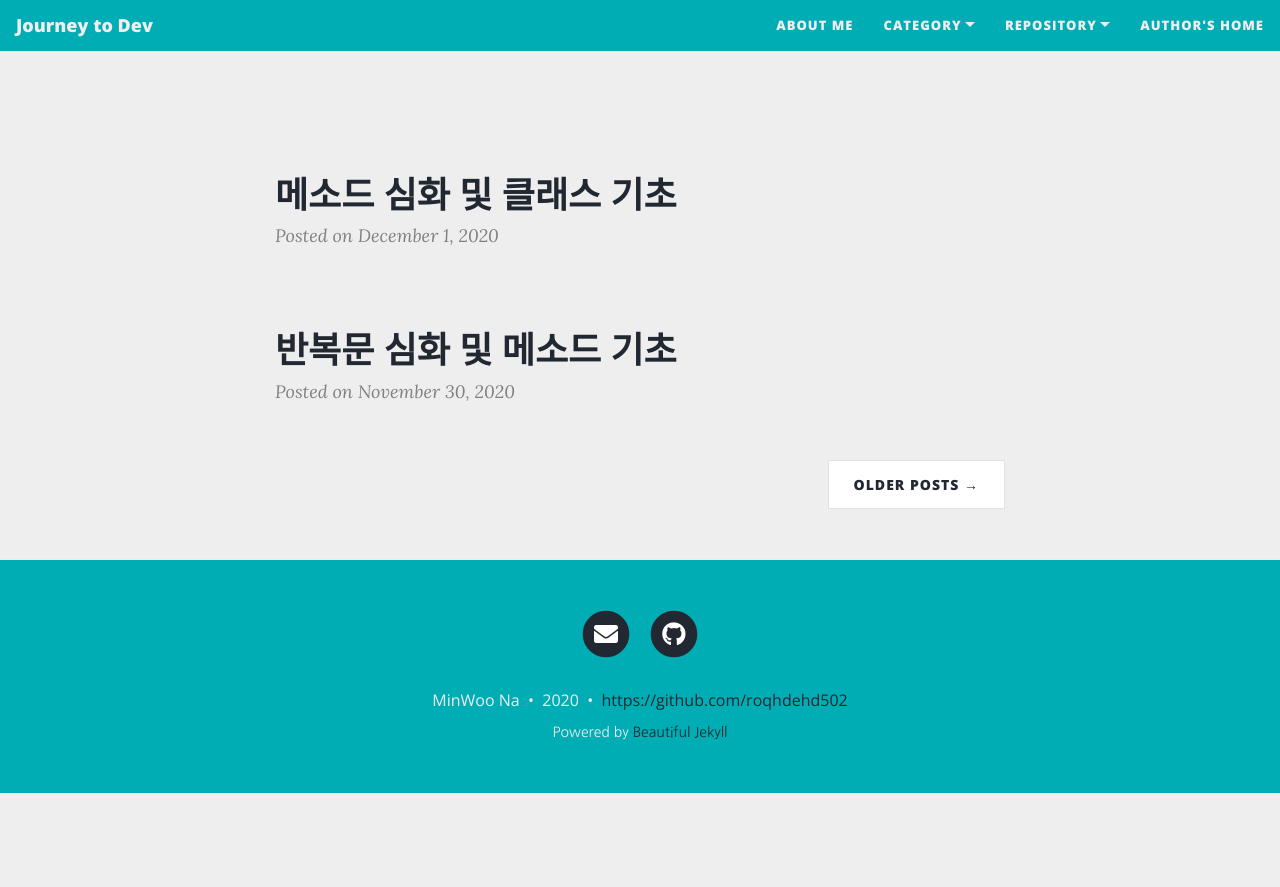
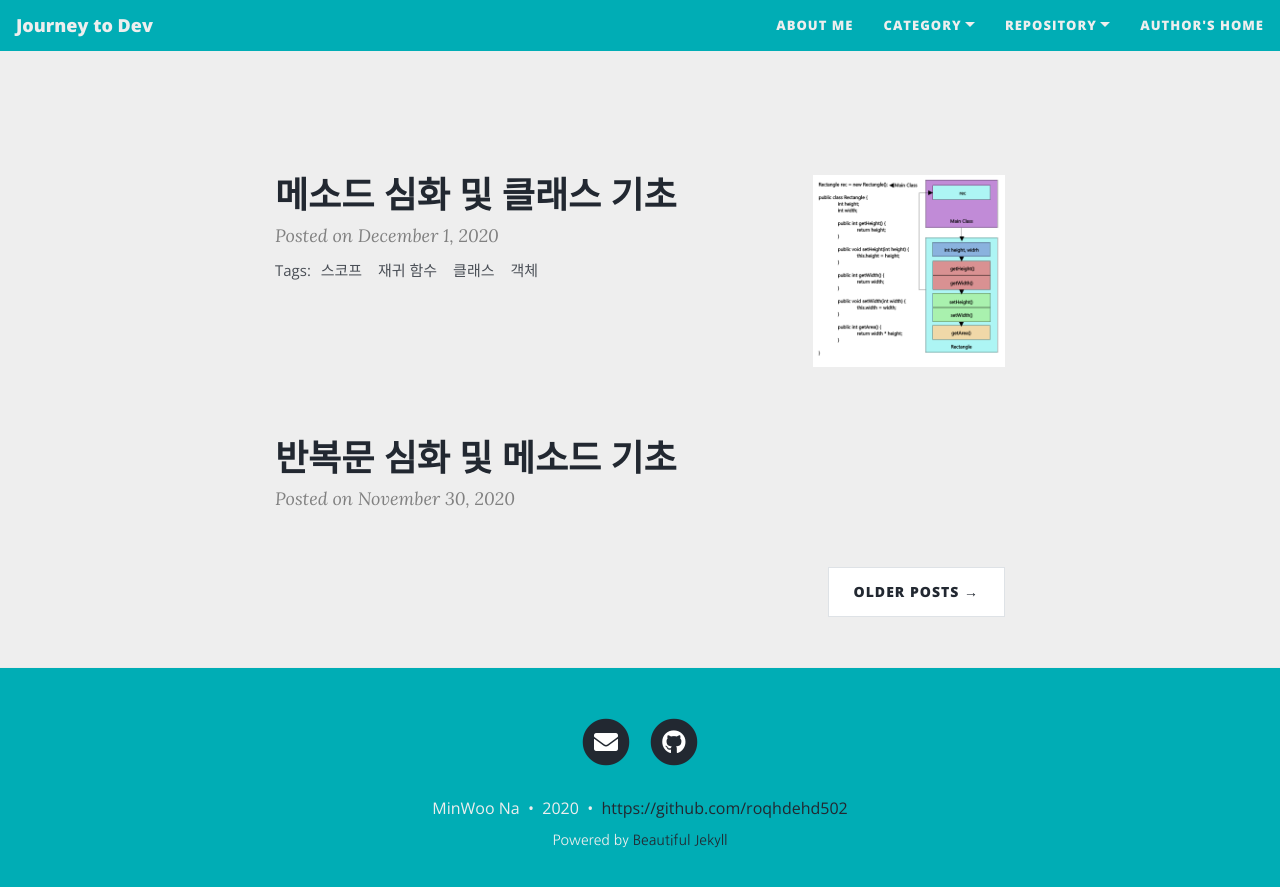
Before and after one commit to roqhdehd502/roqhdehd502.github.io, a Jekyll site: the page built from index.html, in a window 1280 px wide and 900 px high, scrolled down 953 px. Shown: the top 887 px of the window. Built offline with Jekyll 4.4.1, drawn with Linux system fonts in a browser that asks for light colours; nearby versions of some CDN libraries; the list of posts is cut into pages by our own code; before the commit the page ends 1746 px from its top, so only the background shows below that.

Commit message:
Update 2020-12-01-116.md

```diff
--- a/_posts/WebDev/2020-12-01-116.md
+++ b/_posts/WebDev/2020-12-01-116.md
@@ -1,13 +1,12 @@
 ---
+layout: WebDev
 title: "메소드 심화 및 클래스 기초"
 date: 2020-12-01 08:26:28 -0400
 categories: jekyll update
-
-
-
-
-
-
+cover-img: /assets/img/avatar-icon.png #건들지말것
+thumbnail-img: /assets/img/20-12-01_116_8번.jpg #내용에 사진이 없으면 생략
+share-img: /assets/img/avatar-icon.png #건들지말것
+tags: [스코프, 재귀 함수, 클래스, 객체]
 ---
 
 ## 1. 아래가 의도하지 않은 결과를 나타내는 이유를 설명하시오. ##
```
